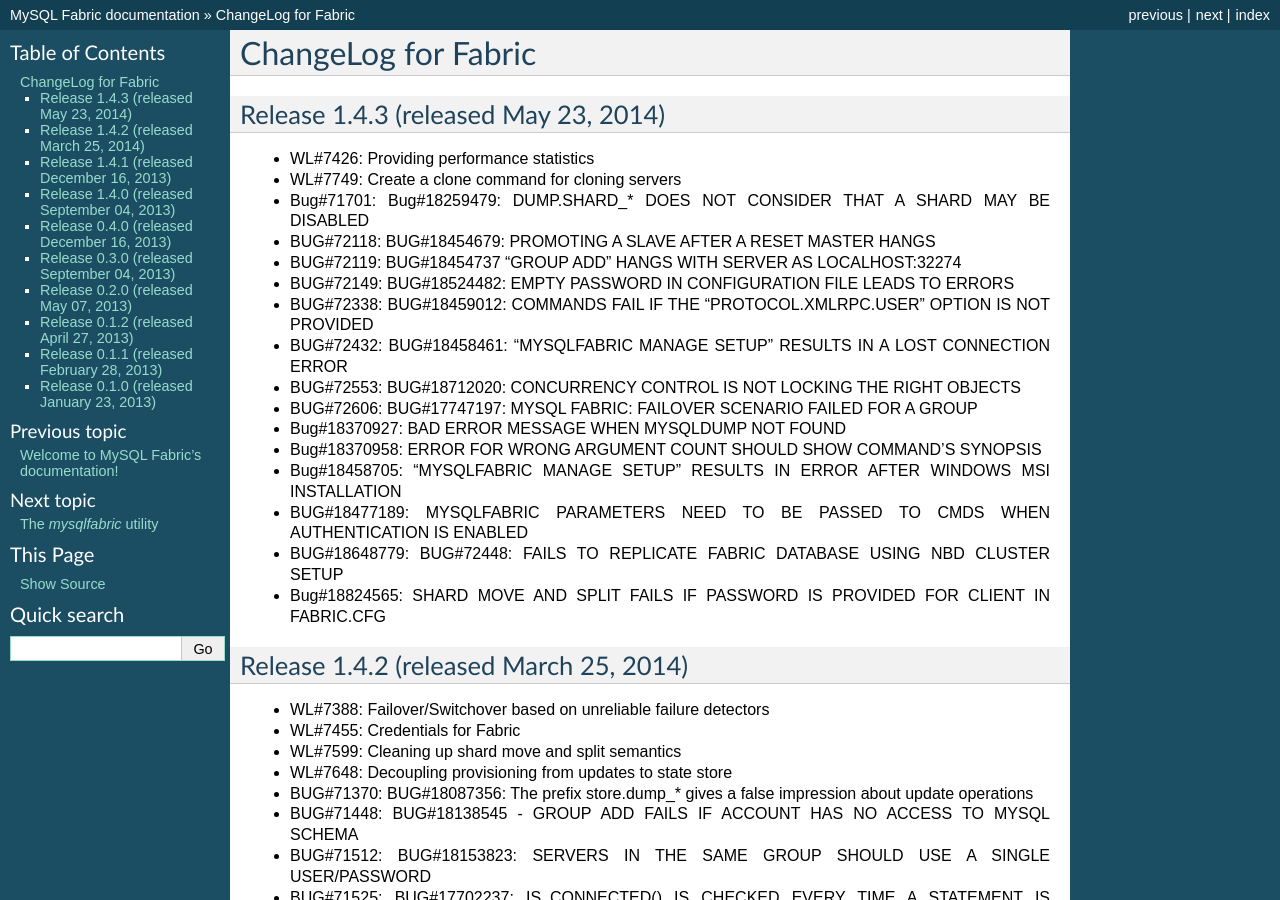
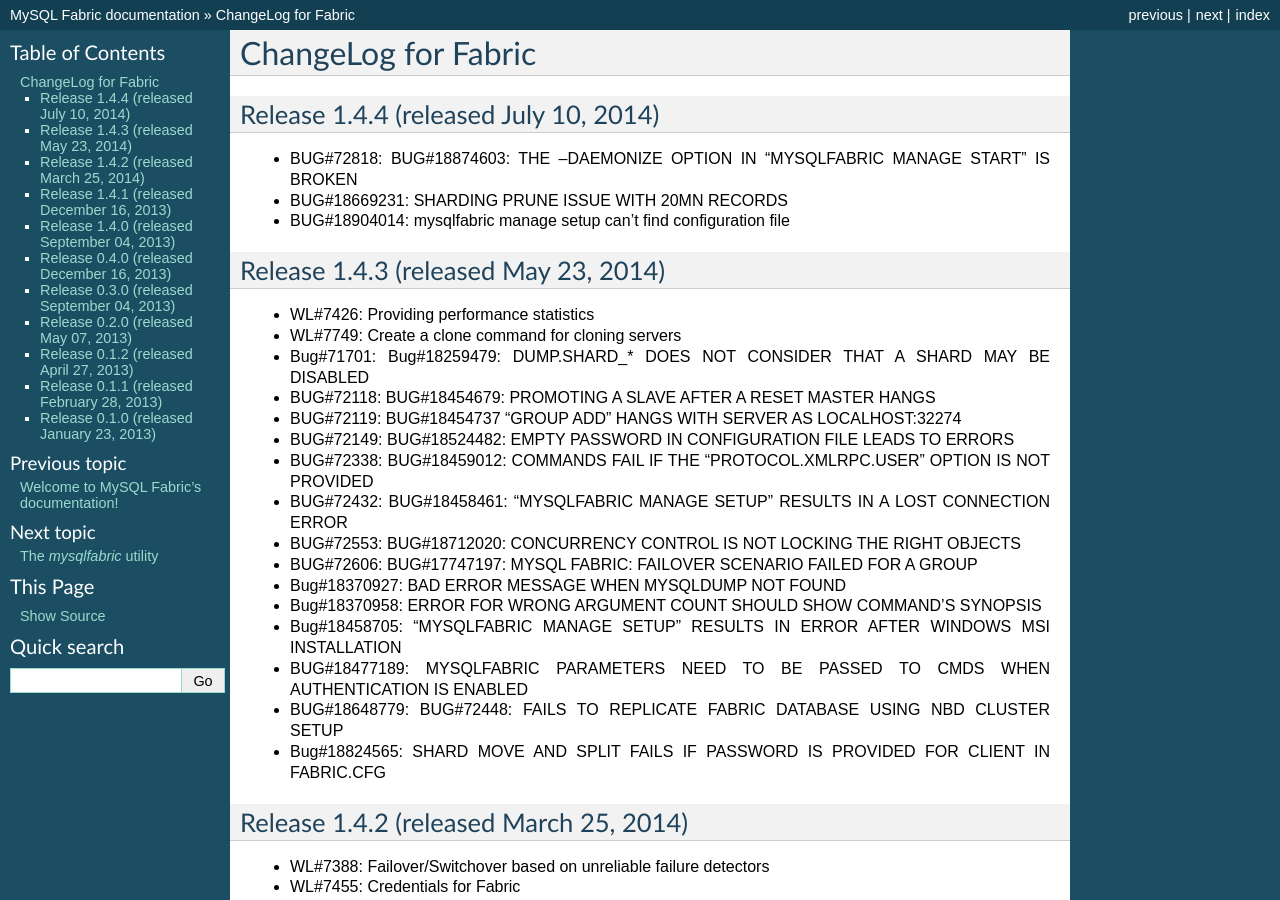
Before and after one commit to edrod77/mysql-fabric, a Sphinx documentation site: the page built from doc/source/CHANGELOG.rst, in a window 1280 px wide and 900 px high. Built offline with Sphinx 7.4.7, drawn with Linux system fonts in a browser that asks for light colours; the version number could not be read and is left out.

Commit message:
Releasing version 1.4.4

```diff
--- a/doc/source/CHANGELOG.rst
+++ b/doc/source/CHANGELOG.rst
@@ -2,6 +2,14 @@
 ChangeLog for Fabric
 ####################
 
+
+Release 1.4.4 (released July 10, 2014)
+--------------------------------------
+
+* BUG#72818: BUG#18874603: THE --DAEMONIZE OPTION IN "MYSQLFABRIC MANAGE
+  START" IS BROKEN
+* BUG#18669231: SHARDING PRUNE ISSUE WITH 20MN RECORDS
+* BUG#18904014: mysqlfabric manage setup can't find configuration file
 
 Release 1.4.3 (released May 23, 2014)
 -------------------------------------
--- a/setup.py
+++ b/setup.py
@@ -1,5 +1,5 @@
 #
-# Copyright (c) 2013 Oracle and/or its affiliates. All rights reserved.
+# Copyright (c) 2013,2014, Oracle and/or its affiliates. All rights reserved.
 #
 # This program is free software; you can redistribute it and/or modify
 # it under the terms of the GNU General Public License as published by
```
Also changed, not shown: 1 other file.
